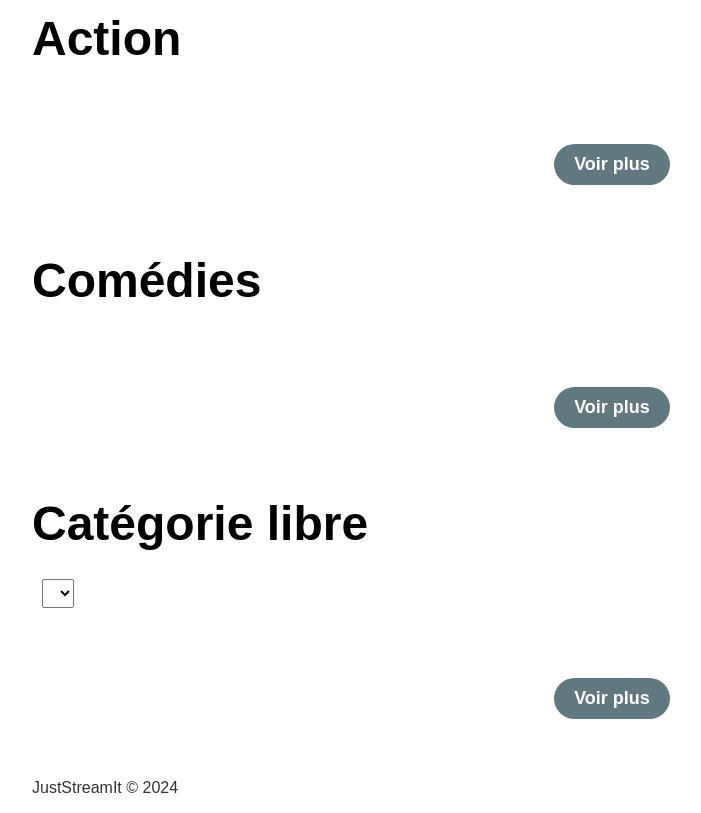
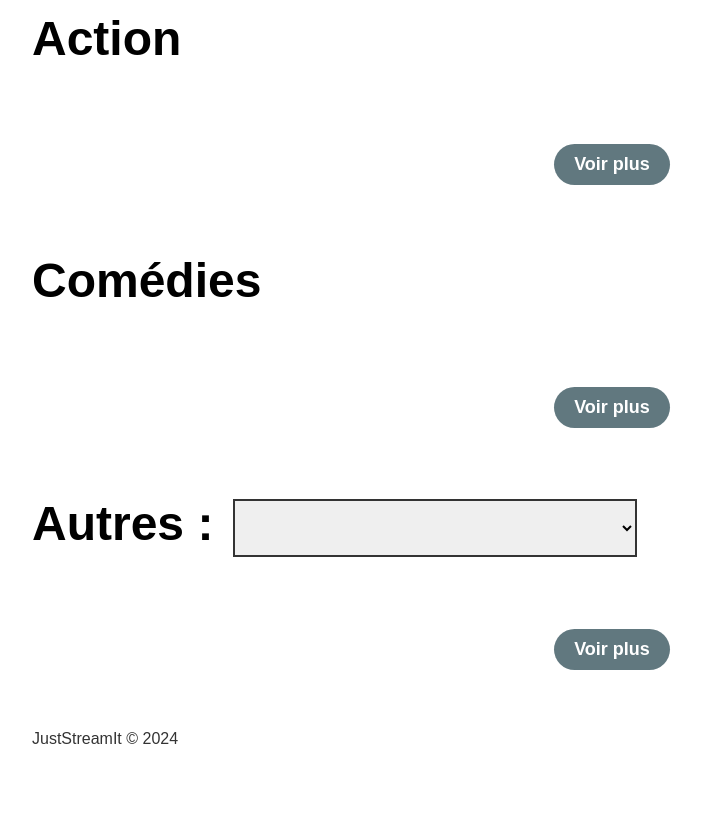
Before and after one commit to VincentDesmouceaux/projet6, a website: page index.html in a window 1280 px wide. Shown: the part 968-1781 px from the top of the page, without its empty margins (28-729 px from the left). After the commit the page ends 1732 px from the top, so only its background shows below. Drawn offline with Linux system fonts and the light colour scheme; no server answers.

Commit message:
menu déroulant en place

```diff
--- a/index.html
+++ b/index.html
@@ -45,13 +45,13 @@
             </section>
 
             <section id="custom-category">
-                <h2 class="section-title">Catégorie libre</h2>
-                <select id="category-select"></select>
+                <div class="category-title-container">
+                    <h2 class="section-title">Autres :</h2>
+                    <select id="category-select"></select>
+                </div>
                 <div id="custom-category-list" class="movie-list"></div>
                 <button class="show-more">Voir plus</button>
             </section>
-
-
         </main>
         <footer>
             <p>JustStreamIt &copy; 2024</p>
--- a/js/app.js
+++ b/js/app.js
@@ -6,7 +6,8 @@ document.addEventListener('DOMContentLoaded', () => {
         'top-rated-movies-list': { page1: 1, page2: 2 },
         'category-1-list': { page1: 1, page2: 2 },
         'category-2-list': { page1: 1, page2: 2 },
-        'custom-category-list': { page1: 1, page2: 2 }
+        'custom-category-list': { page1: 1, page2: 2 },
+        'genres': { page: 1 }
     };
 
     // Fetch and display the best movie
@@ -102,19 +103,29 @@ document.addEventListener('DOMContentLoaded', () => {
     }
 
     async function fetchGenres(url) {
+        const categorySelect = document.getElementById('category-select');
+        categorySelect.innerHTML = '';  // Clear existing options
+
+        async function fetchAllGenres(page = 1) {
             try {
-            const response = await fetch(url);
+                const response = await fetch(`${url}?page=${page}`);
                 const data = await response.json();
-            const categorySelect = document.getElementById('category-select');
                 data.results.forEach(genre => {
                     const option = document.createElement('option');
                     option.value = genre.name;
                     option.textContent = genre.name;
                     categorySelect.appendChild(option);
                 });
+
+                if (data.next) {
+                    await fetchAllGenres(page + 1);
+                }
             } catch (error) {
                 console.error('Error fetching genres:', error);
             }
+        }
+
+        fetchAllGenres();
     }
 
     async function validateImage(url) {
--- a/scss/app.scss
+++ b/scss/app.scss
@@ -121,6 +121,16 @@ section {
   padding: 0;
   text-align: left;
   padding-bottom: 10px;
+}
+
+.category-title-container {
+  display: flex;
+  align-items: center;
+  margin-bottom: 20px;
+}
+
+.category-title-container .section-title {
+  margin-right: 10px;
 }
 
 #best-movie {
@@ -278,8 +288,24 @@ section {
 }
 
 #category-select {
-  margin: 10px;
+  width: 404px;
+  height: 58.43px;
+  margin: 0 10px;
   padding: 5px;
+  border: 2px solid $primary-color;
+  opacity: 1;
+  font-family: "Oswald", sans-serif;
+  font-size: 24px;
+  font-weight: normal;
+  line-height: 1.5; /* Ensures better spacing within the select */
+}
+
+#category-select option {
+  padding: 10px;
+  font-family: "Oswald", sans-serif;
+  font-size: 24px;
+  font-weight: bold;
+  height: 40px;
 }
 
 .movie-list {
```
Also changed, not shown: css/app.css, 1 other file. Lines whose indentation alone changed are shown as unchanged.
